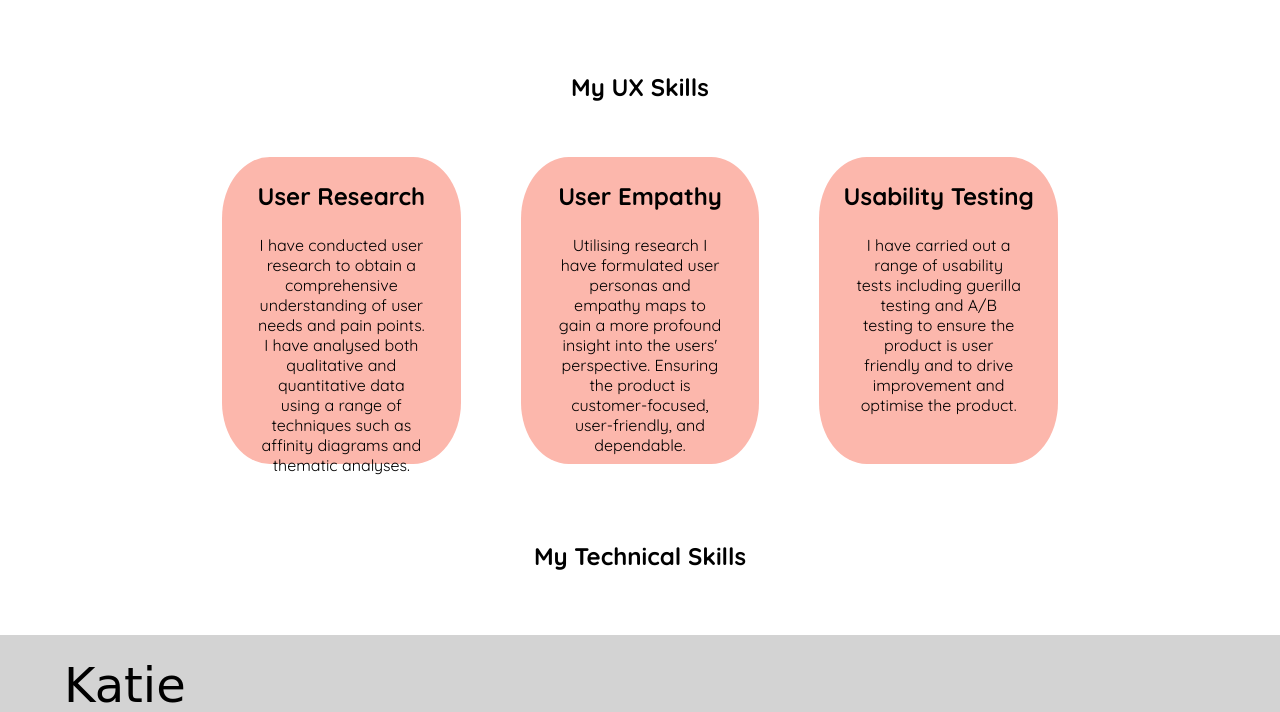
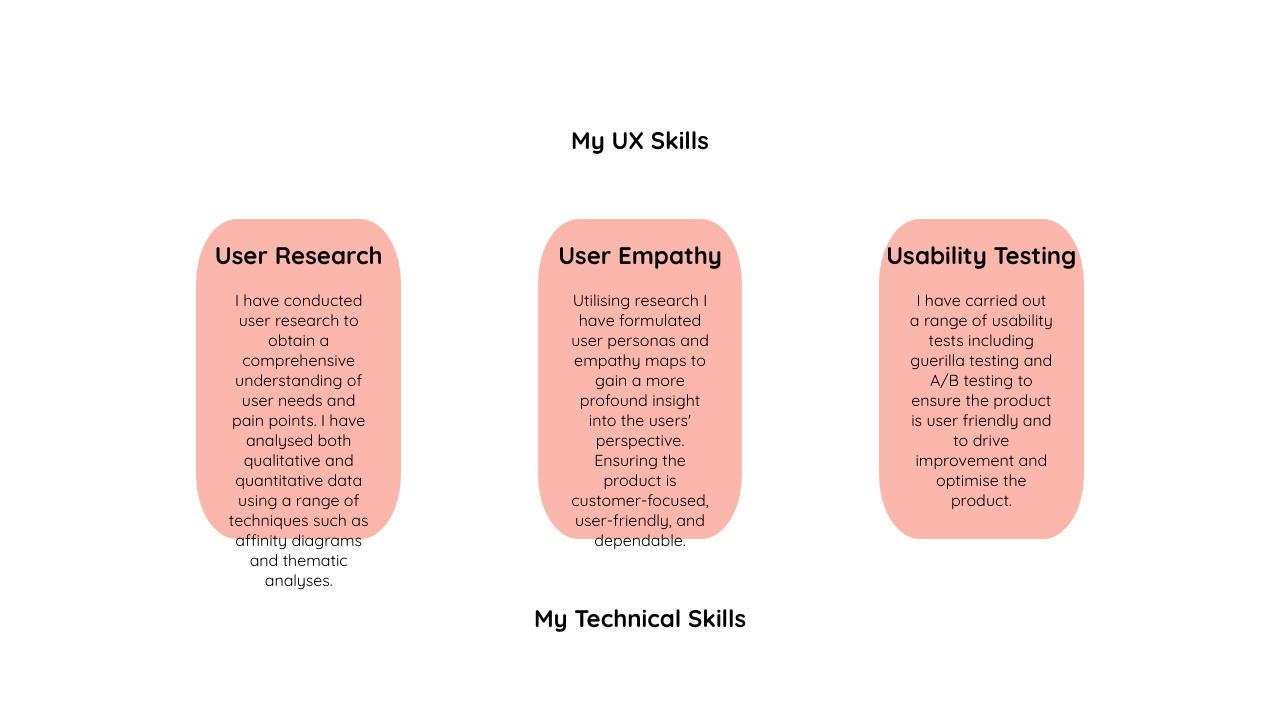
Before and after one commit to KatiePoole/UX-UI_HW_19, a plain HTML site: page aboutme.html in a window 1280 px wide. Shown: the part 920-1632 px from the top of the page. Drawn offline with Linux system fonts and the light colour scheme; a web font is replaced by a local one.

Commit message:
UX skills about me

```diff
--- a/aboutme.html
+++ b/aboutme.html
@@ -36,7 +36,8 @@
 
     <section class="aboutMeSection">
         <div class="textDiv">
-            <p class="aboutMeParagraph">I am a UX researcher & designer with a strong background in psychology and a deep
+            <p class="aboutMeParagraph">I am a UX researcher & designer with a strong background in psychology and a
+                deep
                 passion
                 for user research. Armed with a psychology degree, I bring a unique perspective to my design process,
                 understanding the intricacies of human behaviour and cognition.
@@ -68,14 +69,18 @@
 
     <section class="myUXSkills">
 
-        <div class="skillsHeading"><h1>My UX Skills</h1></div>
+        <div class="skillsHeading">
+            <h1>My UX Skills</h1>
+        </div>
 
-        <div class="skillsContainer1">
+        <div class="skillsFlex">
+            <div class="skillsContainer">
                 <div class="pinkBackground">
                     <h1>User Research</h1>
                     <p class="skillsText">I have conducted user research to obtain a comprehensive understanding of user
                         needs
-                    and pain points. I have analysed both qualitative and quantitative data using a range of techniques
+                        and pain points. I have analysed both qualitative and quantitative data using a range of
+                        techniques
                         such
                         as
                         affinity diagrams and thematic analyses.
@@ -83,22 +88,26 @@
                 </div>
             </div>
 
-        <div class="skillsContainer2">
+            <div class="skillsContainer">
                 <div class="pinkBackground">
                     <h1>User Empathy</h1>
-                <p class="skillsText">Utilising research I have formulated user personas and empathy maps to gain a more
+                    <p class="skillsText">Utilising research I have formulated user personas and empathy maps to gain a
+                        more
                         profound insight into the users' perspective. Ensuring the product is customer-focused,
                         user-friendly, and dependable.
                     </p>
                 </div>
             </div>
 
-        <div class="skillsContainer3">
+            <div class="skillsContainer">
                 <div class="pinkBackground">
                     <h1>Usability Testing</h1>
-                <p class="skillsText">I have carried out a range of usability tests including guerilla testing and A/B
-                    testing to ensure the product is user friendly and to drive improvement and optimise the product.
+                    <p class="skillsText">I have carried out a range of usability tests including guerilla testing and
+                        A/B
+                        testing to ensure the product is user friendly and to drive improvement and optimise the
+                        product.
                     </p>
+                </div>
             </div>
         </div>
 
@@ -106,7 +115,28 @@
 
     <section class="myTechnicalSkills">
 
-        <div class="skillsHeading"><h1>My Technical Skills</h1></div>
+        <div class="skillsHeading">
+            <h1>My Technical Skills</h1>
+        </div>
+
+        <!--
+
+        <div class="skillsFlex">
+            <div class="skillsContainer1">
+                <div class="pinkBackground">
+                    <h1>User Research</h1>
+                    <p class="skillsText">I have conducted user research to obtain a comprehensive understanding of user
+                        needs
+                        and pain points. I have analysed both qualitative and quantitative data using a range of
+                        techniques
+                        such
+                        as
+                        affinity diagrams and thematic analyses.
+                    </p>
+                </div>
+            </div>
+
+            --
 
 
     </section>
--- a/index.css
+++ b/index.css
@@ -342,6 +342,8 @@ a:hover {
     margin-top: 5%
 }
 
+/*
+
 .myUXSkills {
     height: 60vh;
     display: grid;
@@ -353,13 +355,6 @@ a:hover {
     margin-right: 15%;
 }
 
-.skillsHeading {
-    grid-area: skillsHeading;
-    text-align: center;
-    margin: auto;
-    padding-bottom: 5%;
-}
-
 
 .skillsContainer1 {
     grid-area: skillsContainer1;
@@ -368,10 +363,38 @@ a:hover {
     text-align: center;
 }
 
+
+.skillsContainer2 {
+    grid-area: skillsContainer2;
+    height: 100%;
+    width: 100%;
+    text-align: center;
+}
+
+
+*/
+
+.skillsHeading {
+    text-align: center;
+    margin: auto;
+    padding-bottom: 5%;
+    padding-top: 5%;
+}
+
+
+.skillsFlex {
+    margin-left: 10%;
+    margin-right: 10%;
+    height: 40vh;
+    display:flex;
+    flex-direction: row;
+
+}
+
 .pinkBackground {
     max-height: 100%;
-    height: 80%;
-    max-width: 80%;
+    height: 100%;
+    max-width: 60%;
     background-color: #fcb7ac;
     margin: auto;
     text-align: center;
@@ -390,16 +413,8 @@ a:hover {
     margin: 0%
 }
 
-.skillsContainer2 {
-    grid-area: skillsContainer2;
+.skillsContainer {
     height: 100%;
     width: 100%;
     text-align: center;
 }
-
-.skillsContainer3 {
-    grid-area: skillsContainer3;
-    height: 100%;
-    width: 100%;
-    text-align: center;
-}
```
Lines whose indentation alone changed are shown as unchanged.
